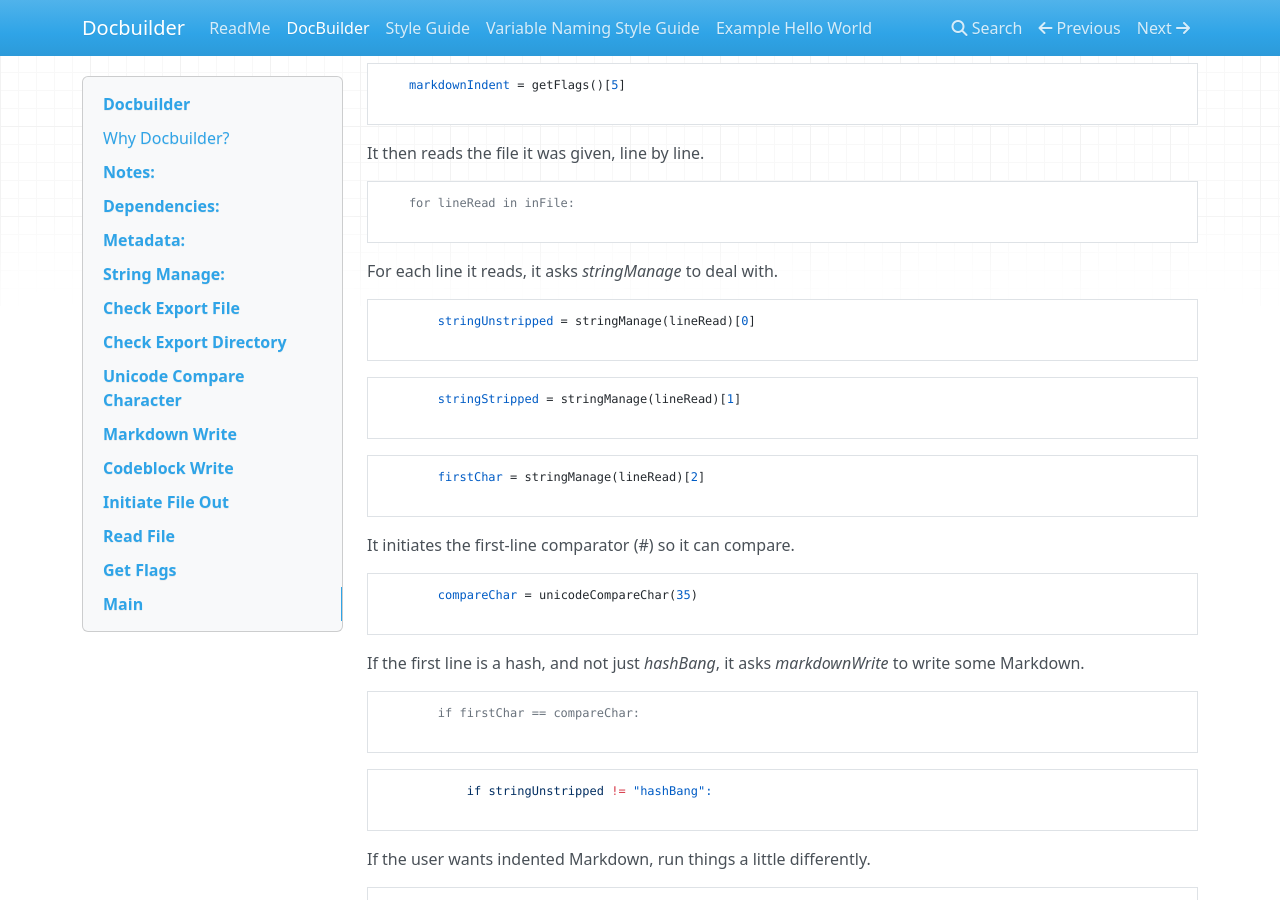
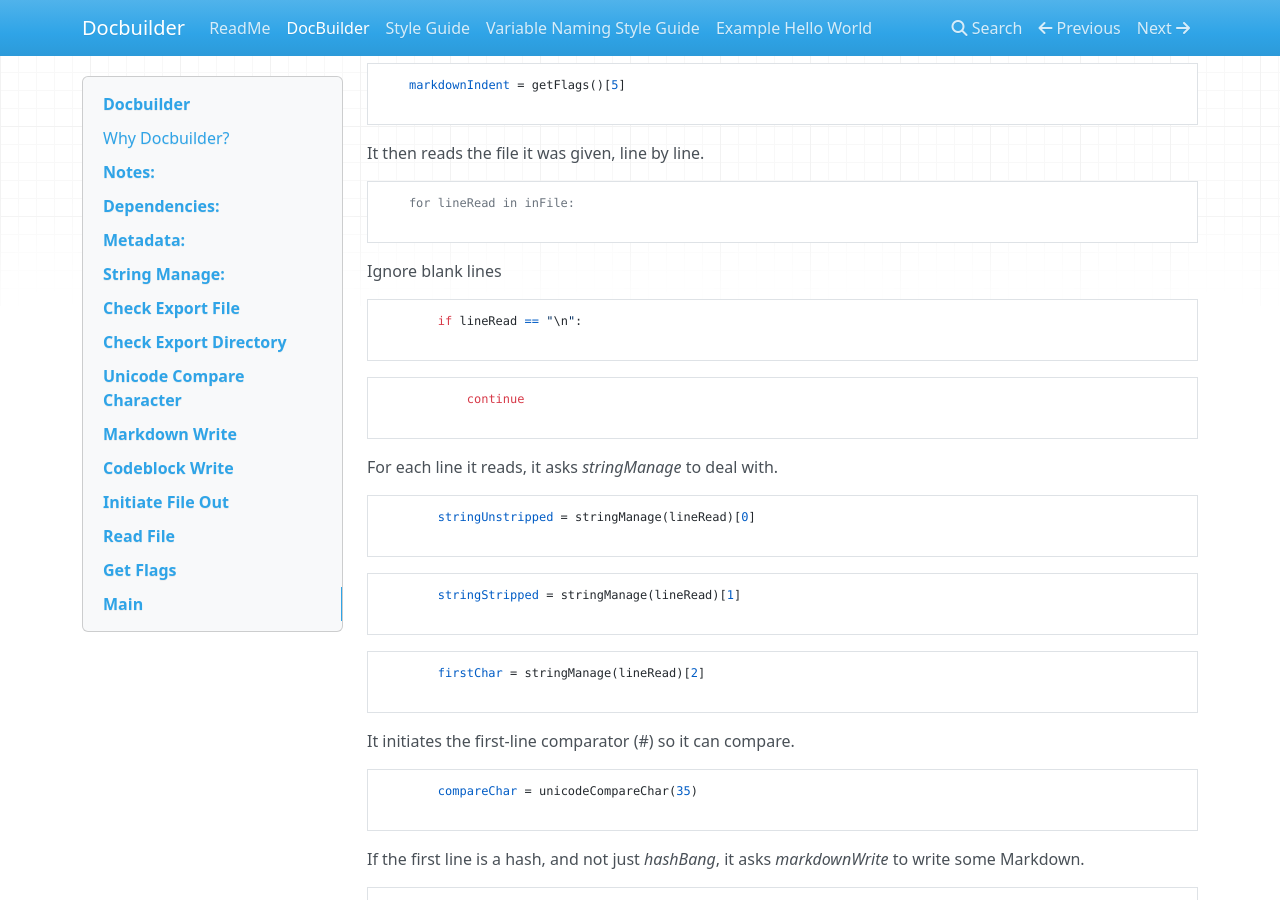
Before and after one commit to shakna-israel/docbuilder, an MkDocs documentation site: the page built from docs/docbuilder.md, in a window 1280 px wide and 900 px high, scrolled down 10652 px. Built offline with MkDocs 1.6.1, drawn with Linux system fonts in a browser that asks for light colours; nearby versions of some CDN libraries; old or Windows-style settings are respelled for this version of MkDocs.

Commit message:
Skip blank lines

````diff
--- a/docbuilder.py
+++ b/docbuilder.py
@@ -182,6 +182,9 @@ def readFile(inputFile):
     markdownIndent = getFlags()[5]
     # It then reads the file it was given, line by line.
     for lineRead in inFile:
+        # Ignore blank lines
+        if lineRead == "\n":
+            continue
         # For each line it reads, it asks *stringManage* to deal with.
         stringUnstripped = stringManage(lineRead)[0]
         stringStripped = stringManage(lineRead)[1]
--- a/docs/docbuilder.md
+++ b/docs/docbuilder.md
@@ -614,6 +614,18 @@ It then reads the file it was given, line by line.
     for lineRead in inFile:
 
 ```
+Ignore blank lines
+
+
+```
+        if lineRead == "\n":
+
+```
+
+```
+            continue
+
+```
 For each line it reads, it asks *stringManage* to deal with.
 
 
````
